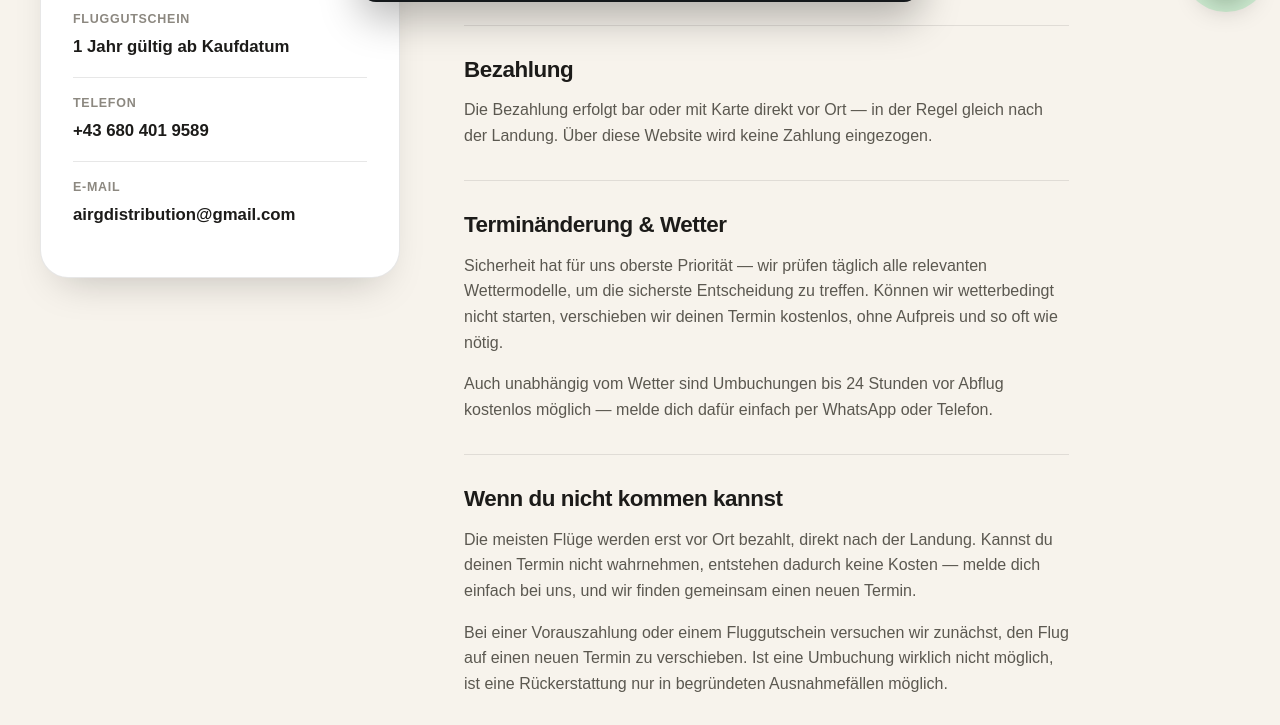
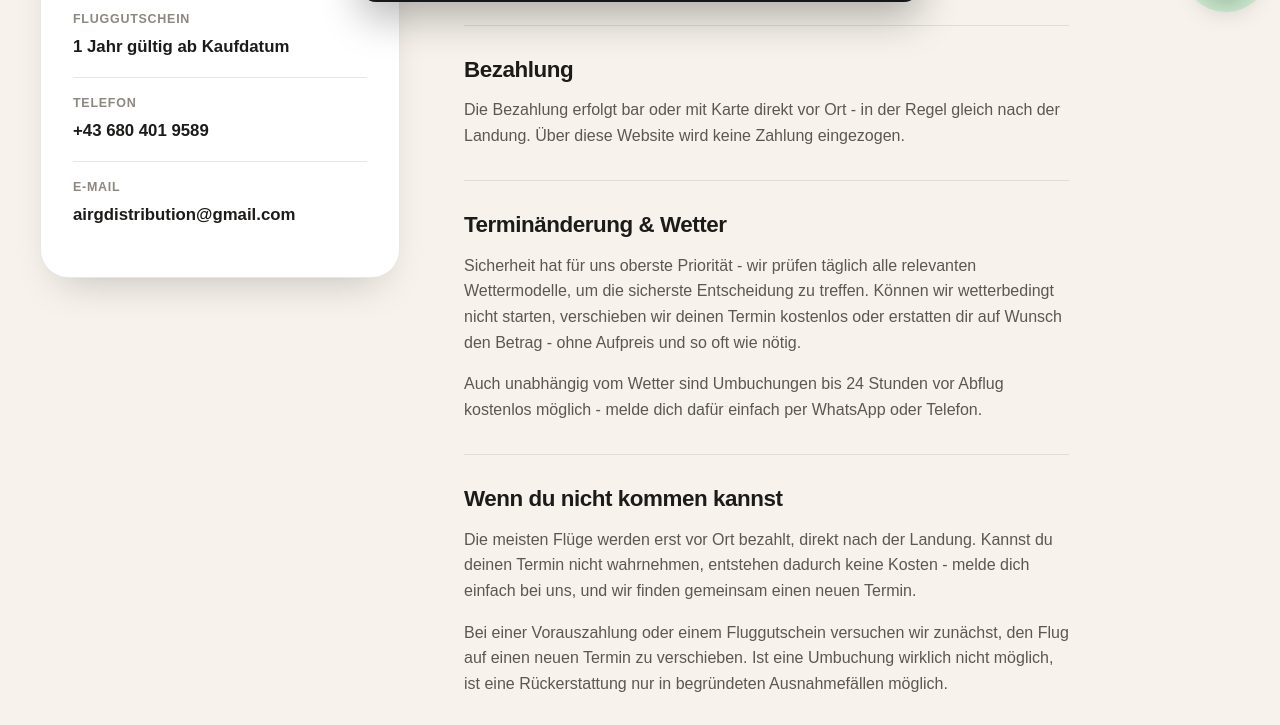
Before and after one commit to InnsbruckParagliding/InnsbruckParagliding, a plain HTML site: page agb.html in a window 1280 px wide. Shown: the part 778-1503 px from the top of the page. Drawn offline with nearby package versions, Linux system fonts and the light colour scheme; a web font is replaced by a local one.

Commit message:
Update agb.html

```diff
--- a/agb.html
+++ b/agb.html
@@ -24,7 +24,7 @@
   <meta charset="UTF-8">
   <meta name="viewport" content="width=device-width, initial-scale=1.0, viewport-fit=cover">
   <meta name="theme-color" content="#F7F3EC">
-  <title>Bedingungen &amp; Stornierung – Innsbruck Paragliding</title>
+  <title>Bedingungen &amp; Stornierung - Innsbruck Paragliding</title>
   <meta name="description"
     content="Bedingungen zu Buchung, Bezahlung, Terminänderung bei Wetter und Fluggutscheinen bei Innsbruck Paragliding.">
   <meta name="author" content="Yana Harcourt — yanaharcourt.github.io">
@@ -119,23 +119,23 @@
 
         <div class="legal-block">
           <h3 data-i18n="agb.payment.h3">Bezahlung</h3>
-          <p data-i18n="agb.payment.p1">Die Bezahlung erfolgt bar oder mit Karte direkt vor Ort — in der Regel gleich
+          <p data-i18n="agb.payment.p1">Die Bezahlung erfolgt bar oder mit Karte direkt vor Ort - in der Regel gleich
             nach der Landung. Über diese Website wird keine Zahlung eingezogen.</p>
         </div>
 
         <div class="legal-block">
           <h3 data-i18n="agb.weather.h3">Terminänderung &amp; Wetter</h3>
-          <p data-i18n="agb.weather.p1">Sicherheit hat für uns oberste Priorität — wir prüfen täglich alle relevanten
+          <p data-i18n="agb.weather.p1">Sicherheit hat für uns oberste Priorität - wir prüfen täglich alle relevanten
             Wettermodelle, um die sicherste Entscheidung zu treffen. Können wir wetterbedingt nicht starten, verschieben
-            wir deinen Termin kostenlos, ohne Aufpreis und so oft wie nötig.</p>
+            wir deinen Termin kostenlos oder erstatten dir auf Wunsch den Betrag - ohne Aufpreis und so oft wie nötig.</p>
           <p data-i18n="agb.weather.p2">Auch unabhängig vom Wetter sind Umbuchungen bis 24 Stunden vor Abflug
-            kostenlos möglich — melde dich dafür einfach per WhatsApp oder Telefon.</p>
+            kostenlos möglich - melde dich dafür einfach per WhatsApp oder Telefon.</p>
         </div>
 
         <div class="legal-block">
           <h3 data-i18n="agb.guestCancel.h3">Wenn du nicht kommen kannst</h3>
           <p data-i18n="agb.guestCancel.p1">Die meisten Flüge werden erst vor Ort bezahlt, direkt nach der Landung.
-            Kannst du deinen Termin nicht wahrnehmen, entstehen dadurch keine Kosten — melde dich einfach bei uns, und
+            Kannst du deinen Termin nicht wahrnehmen, entstehen dadurch keine Kosten - melde dich einfach bei uns, und
             wir finden gemeinsam einen neuen Termin.</p>
           <p data-i18n="agb.guestCancel.p2">Bei einer Vorauszahlung oder einem Fluggutschein versuchen wir zunächst,
             den Flug auf einen neuen Termin zu verschieben. Ist eine Umbuchung wirklich nicht möglich, ist eine
@@ -150,7 +150,7 @@
 
         <div class="legal-block">
           <h3 data-i18n="agb.contact.h3">Fragen oder stornieren?</h3>
-          <p data-i18n="agb.contact.p1">Melde dich direkt bei uns per WhatsApp, Telefon oder E-Mail — wir finden fast
+          <p data-i18n="agb.contact.p1">Melde dich direkt bei uns per WhatsApp, Telefon oder E-Mail - wir finden fast
             immer eine unkomplizierte Lösung.</p>
         </div>
       </article>
@@ -171,7 +171,7 @@
         <div class="trust-icon"><img src="./assets/icons/Calendar.svg" width="22" height="22" alt=""></div>
         <div>
           <h4 data-i18n="trust2.h4">Kostenlose Terminänderung</h4>
-          <p data-i18n="trust2.p">Flexibel bei schlechtem Wetter</p>
+          <p data-i18n="trust2.p">Bei schlechtem Wetter: Umbuchung oder Rückerstattung</p>
         </div>
       </div>
       <div class="trust-item delay-2" data-reveal>
@@ -203,7 +203,7 @@
               src="assets/img/logo.png"
               alt="Innsbruck Paragliding Logo">
           </a>
-          <p data-i18n="footer.brand">Fürstenweg 25, 6020 Innsbruck. Tandemflüge über dem Stubaital, ganzjährig buchbar.
+          <p data-i18n="footer.brand">Fürstenweg 25, 6020 Innsbruck. Tandemflüge in Innsbruck und Umgebung - wir fliegen euch sicher durch Tirols einzigartige Bergwelt.
           </p>
           <div class="footer-social">
             <a href="https://www.instagram.com/innsbruck_paragliding/" aria-label="Instagram" class="badge-tint">
@@ -272,21 +272,21 @@
         'agb.booking.h3': 'Booking Request',
         'agb.booking.p1': 'A request through this website or WhatsApp is non-binding at first. The flight date is only confirmed once we\'ve confirmed it back to you.',
         'agb.payment.h3': 'Payment',
-        'agb.payment.p1': 'Payment is made by cash or card directly on-site — usually right after landing. No payment is collected through this website.',
+        'agb.payment.p1': 'Payment is made by cash or card directly on-site - usually right after landing. No payment is collected through this website.',
         'agb.weather.h3': 'Rescheduling &amp; Weather',
-        'agb.weather.p1': 'Safety is our top priority — we check all relevant weather models daily to make the safest call. If we can\'t launch due to weather, we reschedule your appointment for free, with no surcharge, as often as needed.',
-        'agb.weather.p2': 'Independent of weather, rescheduling up to 24 hours before departure is also free — just reach out via WhatsApp or phone.',
+        'agb.weather.p1': 'Safety is our top priority - we check all relevant weather models daily to make the safest call. If we can\'t launch due to weather, we reschedule your appointment for free or refund it on request - no surcharge, as often as needed.',
+        'agb.weather.p2': 'Independent of weather, rescheduling up to 24 hours before departure is also free - just reach out via WhatsApp or phone.',
         'agb.guestCancel.h3': 'If You Can\'t Make It',
-        'agb.guestCancel.p1': 'Most flights are only paid for on-site, right after landing. If you can\'t make your appointment, that costs you nothing — just get in touch and we\'ll find a new date together.',
+        'agb.guestCancel.p1': 'Most flights are only paid for on-site, right after landing. If you can\'t make your appointment, that costs you nothing - just get in touch and we\'ll find a new date together.',
         'agb.guestCancel.p2': 'If you\'ve paid in advance or are using a flight voucher, we\'ll first try to move your flight to a new date. If rebooking genuinely isn\'t possible, a refund is only available in exceptional, justified cases.',
         'agb.voucher.h3': 'Flight Voucher',
         'agb.voucher.p1': 'A flight voucher is valid for one year from the purchase date and redeemable for any flight type. The recipient chooses the flight type and date themselves.',
         'agb.contact.h3': 'Questions or Need to Cancel?',
-        'agb.contact.p1': 'Reach out to us directly via WhatsApp, phone or email — we can almost always find an easy solution.',
+        'agb.contact.p1': 'Reach out to us directly via WhatsApp, phone or email - we can almost always find an easy solution.',
         'ktrust1.h4': 'WhatsApp Preferred', 'ktrust1.p': 'Fastest response time via chat',
-        'trust2.h4': 'Free Rescheduling', 'trust2.p': 'Flexible in case of bad weather',
+        'trust2.h4': 'Free Rescheduling', 'trust2.p': 'Rebooking or refund in case of bad weather',
         'ktrust3.h4': 'Right in Innsbruck',
-        'footer.brand': 'Fürstenweg 25, 6020 Innsbruck. Tandem paragliding flights over the Stubai Valley, bookable year-round.',
+        'footer.brand': "Fürstenweg 25, 6020 Innsbruck. Tandem paragliding flights in and around Innsbruck - we fly you safely through Tirol's unique mountain world.",
         'footer.navHead': 'Navigation', 'footer.legalHead': 'Legal', 'footer.privacy': 'Privacy Policy',
         'footer.terms': 'Terms &amp; Cancellation',
         'footer.copy': '© 2026 Fly with us',
```
